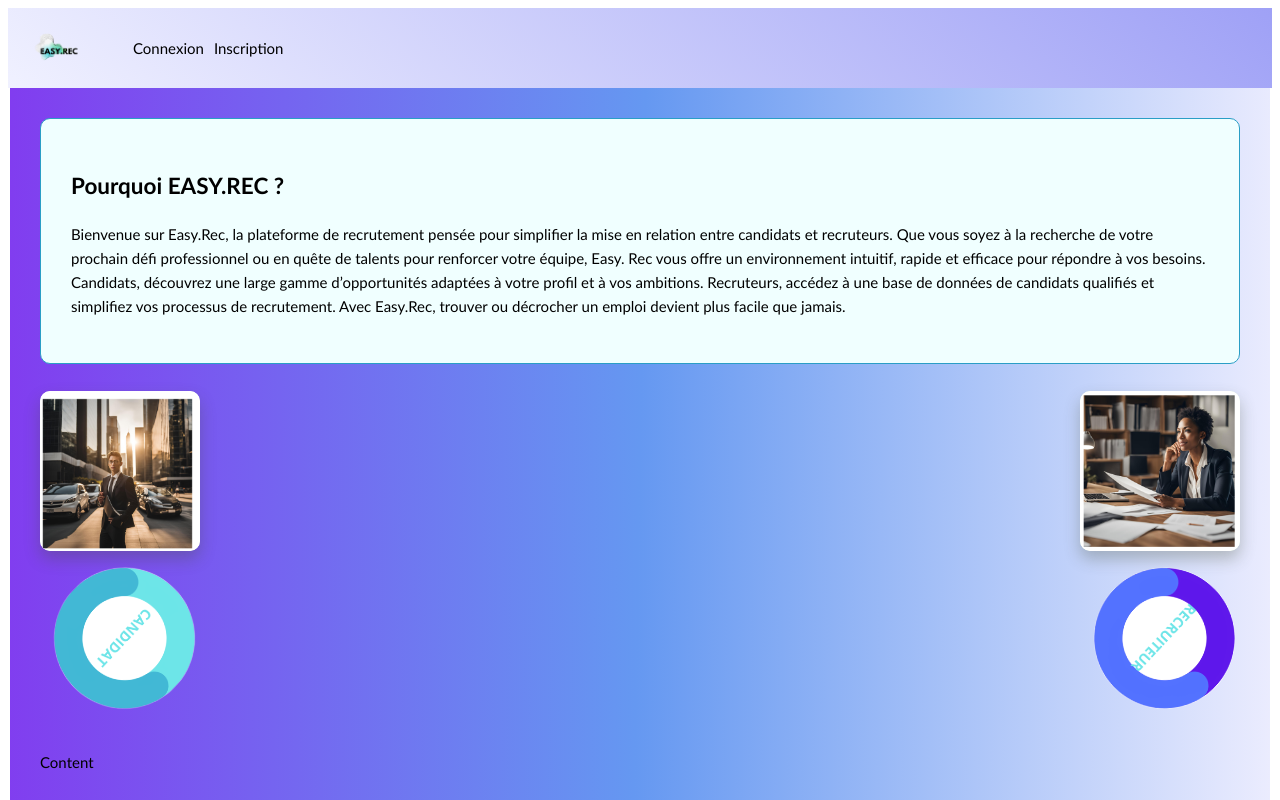
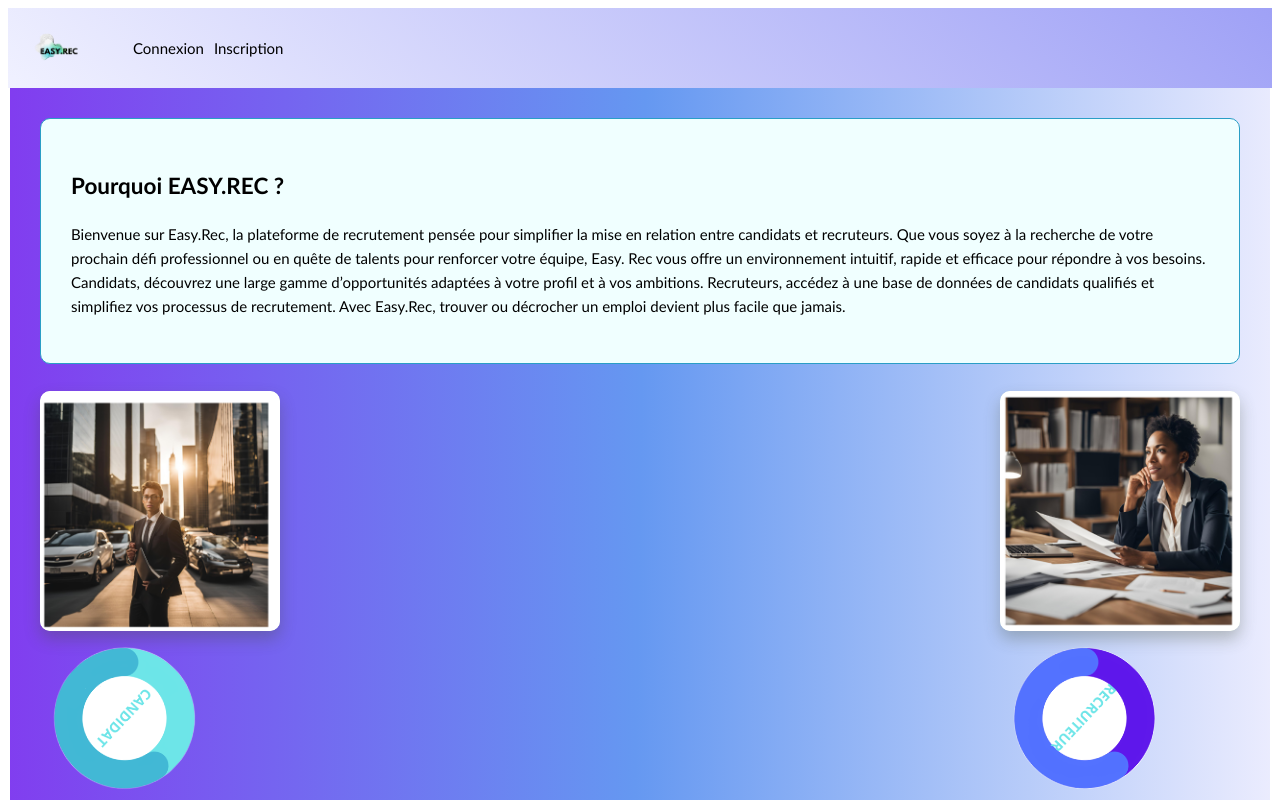
Before and after one commit to blondine-kt/prjEasy_REC, a React (Vite) app in the folder Easy-Rec/: page / in a window 1280 px wide. Shown: the top 800 px of the page. Built offline with nearby package versions, Linux system fonts and the light colour scheme.

Commit message:
Added firebase
Ajout de fire base pour l'authentification

```diff
--- a/Easy-Rec/src/assets/styles/Content.module.scss
+++ b/Easy-Rec/src/assets/styles/Content.module.scss
@@ -14,8 +14,8 @@
 }
 
 .box{
-    max-width:10rem ;
-    max-height: 10rem;
+    max-width:15rem ;
+    max-height: 15rem;
     overflow: hidden;
     border-radius: 10px;
     background-color:rgb(242, 255, 240);
--- a/Easy-Rec/src/assets/styles/partials/_variables.scss
+++ b/Easy-Rec/src/assets/styles/partials/_variables.scss
@@ -4,4 +4,7 @@
     --font-3: rgb(51, 247, 244);
     --font-family: "Optima", sans-serif;
     --text-color: rgb(164, 159, 159);
+    --backgroundtheme: linear-gradient(301grad,rgb(235, 236, 254), rgb(101, 152, 241),rgba(119, 45, 238, 0.927) );
+    --backgroundthemeStudent: radial-gradient(circle, rgba(20,176,222,1) 0%, rgba(109,232,231,1) 100%);
+    --backgroundthemeRecruiter: radial-gradient(circle, rgba(64,75,226,1) 0%, rgba(140,21,235,1) 100%);
   }
```
Also changed, not shown: Easy-Rec/package.json (+7 -1 lines), Easy-Rec/src/utils/firebase.utils.js (added, +32 -0 lines), Easy-Rec/public/assets/images/candidat.png, Easy-Rec/src/components/Candidate/Login.jsx (added), Easy-Rec/src/components/Candidate/Sign-up.jsx (added), Easy-Rec/src/components/Recruiter/Login.jsx (added), Easy-Rec/src/components/Recruiter/Sign-up.jsx (added), 1 other file (tests, documents, lock files or other folders).
